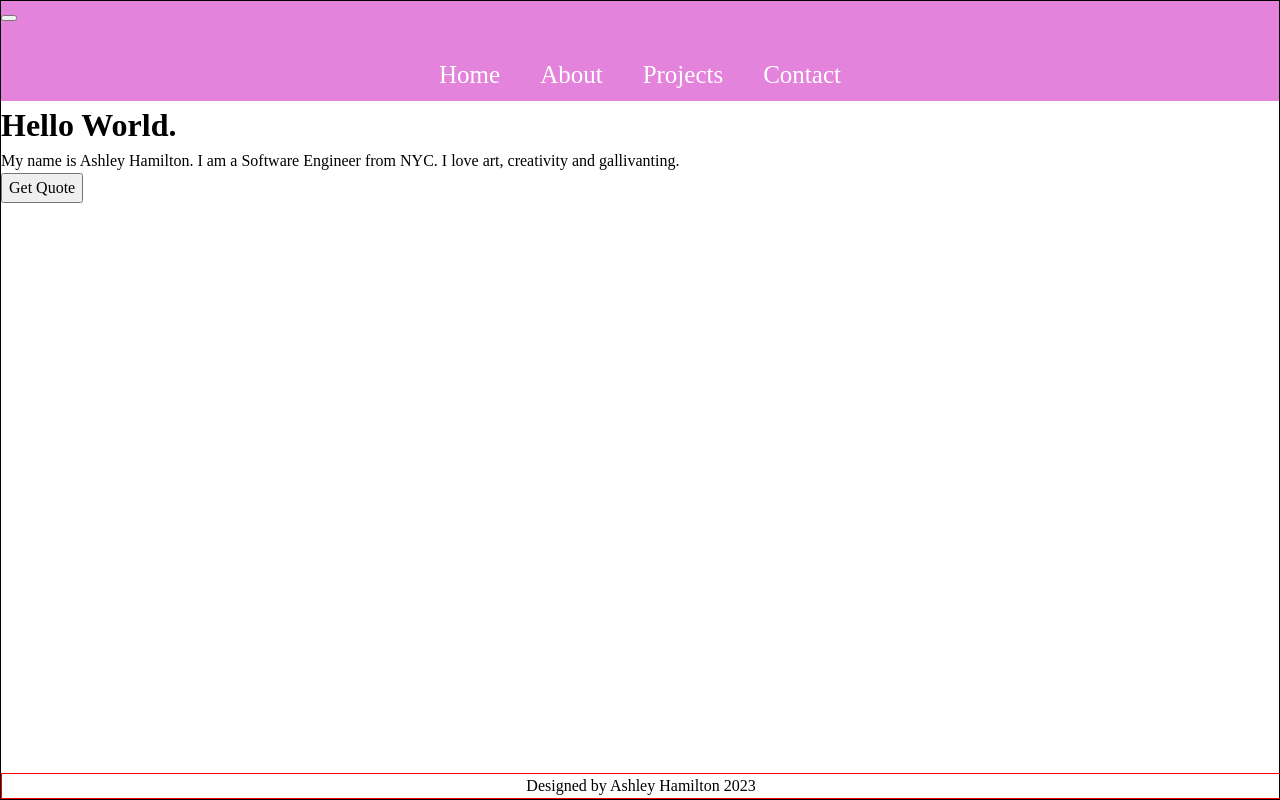
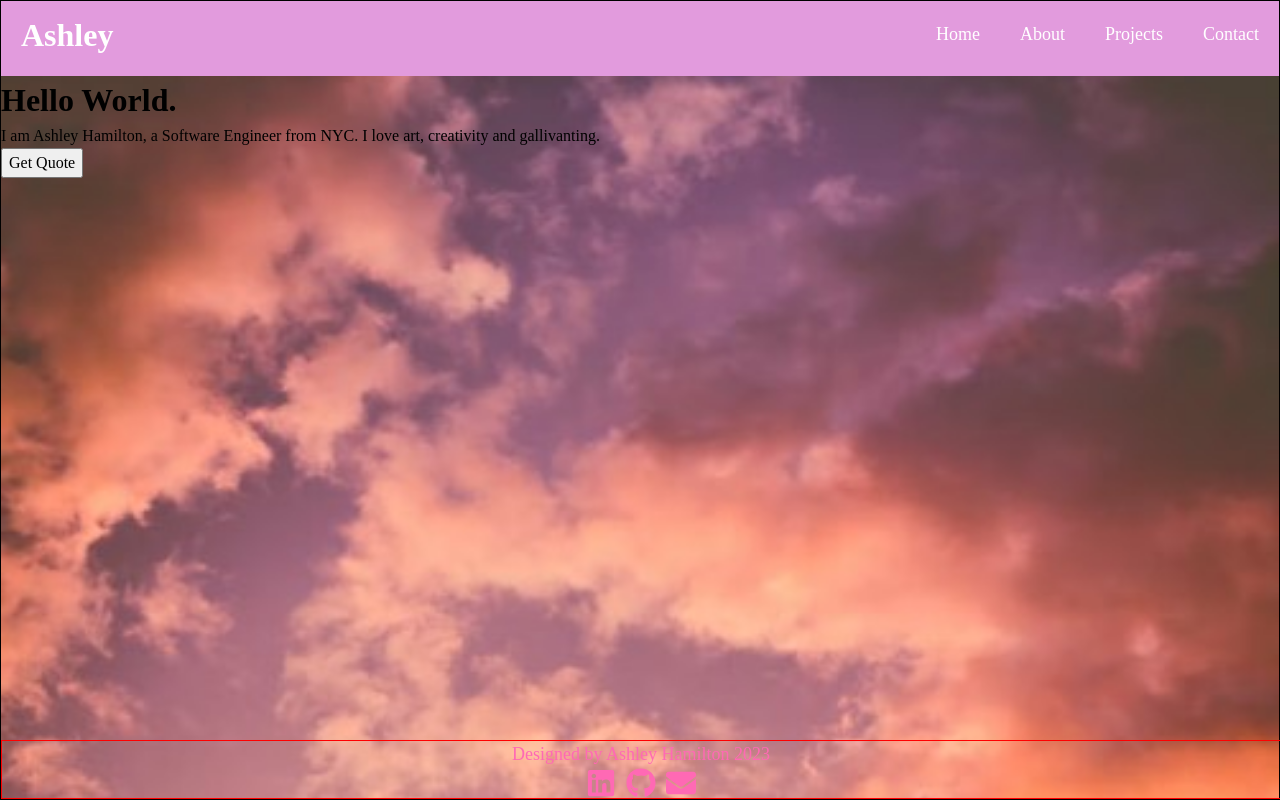
Before and after one commit to Ashhamilton28/myportfolio, a React (Create React App) app: page / in a window 1280 px wide. Built offline with nearby package versions, Linux system fonts and the light colour scheme; no server answers.

Commit message:
added more styles

```diff
--- a/package.json
+++ b/package.json
@@ -9,6 +9,7 @@
     "axios": "^1.3.4",
     "react": "^18.2.0",
     "react-dom": "^18.2.0",
+    "react-icons": "^4.8.0",
     "react-scripts": "5.0.1",
     "web-vitals": "^2.1.4"
   },
--- a/src/App.css
+++ b/src/App.css
@@ -51,11 +51,19 @@ p, h1, h2, h3, h4, h5, h6 {
   isolation: isolate;
 }
 
+*{
+
+}
 
 .navbar {
   width: 100%;
-  height: 100px;
-  background: #e383dc;
+  height: 75px;
+  background: #e29bdd;
+
+  /* background-image: url(pics/pinksky.jpg);
+  background-repeat: no-repeat;
+  background-size: cover; */
+  /* box-shadow: 10px 10px 10px 10px #a86ea4; */
 }
 
 .links {
@@ -63,15 +71,15 @@ p, h1, h2, h3, h4, h5, h6 {
   height: 100%;
   display: flex;
   align-items: center;
-  justify-content: center;
-  color: rgb(104, 37, 37);
+  justify-content: flex-end;
+  /* color: rgb(60, 36, 36); */
 }
 
 .navbar a {
   color: white;
   text-decoration: none;
   margin: 20px;
-  font-size: 25px;
+  font-size: 18px;
 }
 
 .toggleButton {
@@ -103,6 +111,7 @@ a{
 .princesspink{
   width:200px;
   height: 200px;
+  border-radius: 50%;
 }
 
 /* .project{
@@ -126,18 +135,30 @@ bottom: 0;
 margin: 0 auto;
 text-align: center;
 width: 100vw;
+
 }
 
 .App{
   border: 1px solid black;
   min-height: 100vh;
   position: relative;
+  background-image: url(pics/pinksky.jpg);
+  background-repeat: no-repeat;
+  background-size: cover;
+  min-height: 100vh;
+
 }
+
+
 
 .projects{
   display: flex;
   flex-direction: column;
   align-items: center;
+  background-image: url(pics/pinksky.jpg);
+  background-repeat: no-repeat;
+  background-size: cover;
+  min-height: 100vh;
 
 }
 
@@ -152,3 +173,45 @@ width: 100vw;
   object-fit: cover;
   border: 2px solid green;
 }
+
+.linkedinicon{
+  color: hotpink;
+  height: 30px;
+  width: 30px;
+
+
+}
+
+.githubicon{
+  color: hotpink;
+  height: 30px;
+  width: 30px;
+}
+
+.envelopeicon{
+  color: hotpink;
+  height: 30px;
+  width: 30px;
+}
+
+.nameandlinks{
+  display: flex;
+}
+
+.ashley{
+  display: flex;
+  align-items: center;
+  margin-left: 20px;
+  color: white;
+}
+
+.lge{
+  display: flex;
+  justify-content: center;
+  gap:10px;
+}
+
+.designedbyah{
+  font-size: 18px;
+  color: hotpink;
+}
--- a/src/components/About.js
+++ b/src/components/About.js
@@ -8,7 +8,7 @@ function About() {
     <div className='about'>
 
       <div>
-     <img className='princesspink' src={PrincessPink} />
+        <img className='princesspink' src={PrincessPink} />
 
 
       </div>
--- a/src/components/Contact.js
+++ b/src/components/Contact.js
@@ -1,11 +1,12 @@
 import React from 'react'
+import { FaLinkedin, FaGithub, FaEnvelope } from "react-icons/fa";
 
 function Contact() {
     return (
         <div className='contact-links'>
             <h1>Contact Me</h1>
             <div>
-                <a href="https://linkedin.com/in/ashley-hamilton-">My LinkedIn</a>
+                <a href="https://linkedin.com/in/ashley-hamilton-"> My LinkedIn</a>
             </div>
 
             <div>
@@ -20,7 +21,17 @@ function Contact() {
                 <a href="url">link text</a>
             </div>
 
+            <FaLinkedin className='linkedinicon'  />
+            <FaGithub className='githubicon' />
+            <FaEnvelope className='envelopeicon' />
+
+            <a href="https://github.com/Ashhamilton28"><FaGithub className='githubicon' /></a>
+
+            <a href="mailto:AshleyHamiltonNYC@gmail.com"></a>
         </div>
+
+
+
     )
 }
 
--- a/src/components/Footer.js
+++ b/src/components/Footer.js
@@ -1,9 +1,19 @@
 import React from 'react'
+import { FaLinkedin, FaGithub, FaEnvelope } from "react-icons/fa";
 
 function Footer() {
     return (
         <div className='footer'>
-            <p>Designed by Ashley Hamilton 2023</p>
+            <p className='designedbyah'>Designed by Ashley Hamilton 2023</p>
+            <div className='lge'>
+                <a href="https://linkedin.com/in/ashley-hamilton-">
+                    <FaLinkedin className='linkedinicon' />
+                </a>
+
+                <a href="https://github.com/Ashhamilton28"><FaGithub className='githubicon' /></a>
+
+            <a href="mailto:AshleyHamiltonNYC@gmail.com"><FaEnvelope className='envelopeicon' /></a>
+            </div>
         </div>
     )
 }
--- a/src/components/Home.js
+++ b/src/components/Home.js
@@ -27,7 +27,7 @@ useEffect(()=>{
   return (
     <div className='home'>
       <h1>Hello World.</h1>
-      <p>My name is Ashley Hamilton. I am a Software Engineer from NYC. I love art, creativity and gallivanting. </p>
+      <p>I am Ashley Hamilton, a Software Engineer from NYC. I love art, creativity and gallivanting. </p>
 
 
 
--- a/src/components/NavBar.js
+++ b/src/components/NavBar.js
@@ -4,24 +4,34 @@ import "../App.css"
 
 
 function NavBar() {
-    const [expandNavbar, setExpandNavbar] = useState(false)
+  const [expandNavbar, setExpandNavbar] = useState(false)
 
   return (
     <div className="navbar" id={expandNavbar ? "open" : "close"}>
 
+
+      {/* navbarmenu on the side */}
+      {/*
         <div className='changeButton'>
             <button onClick={() =>{setExpandNavbar((howItWasBefore)=> !howItWasBefore)}}>
 
             </button>
+        </div> */}
+
+
+
+      <div className='nameandlinks'>
+        <div className='ashley'>
+        <h1>Ashley</h1>
         </div>
-
         <div className='links'>
-            <Link to="/"> Home</Link>
-            <Link to="/about">About</Link>
-            <Link to="/projects"> Projects</Link>
-            <Link to="/contact"> Contact</Link>
+          <Link to="/"> Home</Link>
+          <Link to="/about">About</Link>
+          <Link to="/projects"> Projects</Link>
+          <Link to="/contact"> Contact</Link>
 
         </div>
+      </div>
     </div>
   )
 }
```
Also changed, not shown: 1 other file (tests, documents, lock files or other folders).
